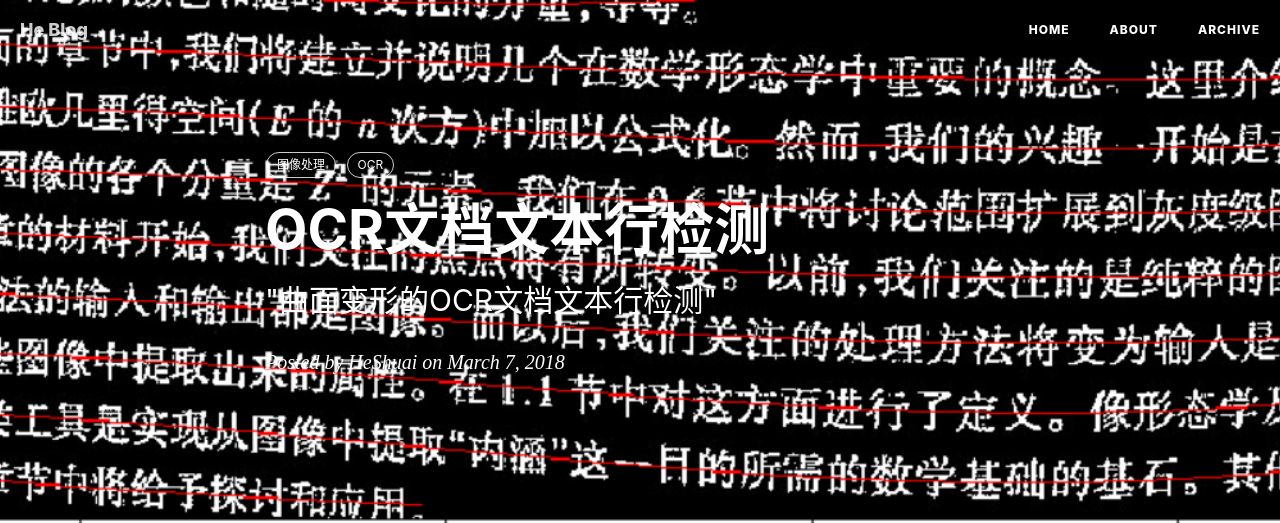
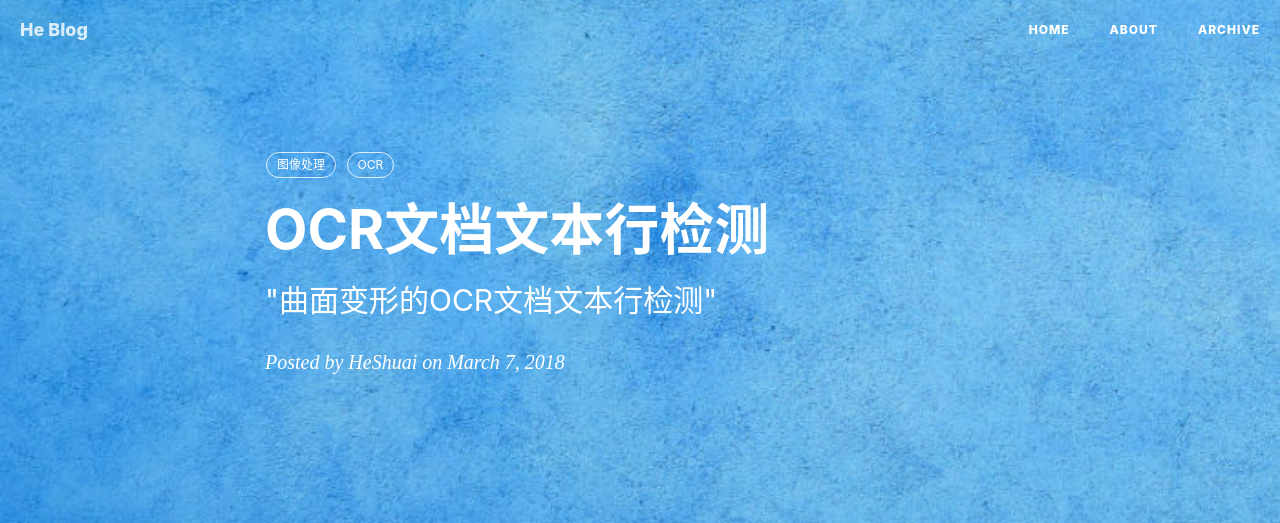
Before and after one commit to mightycatty/mightycatty.github.io, a Jekyll site: the page built from _posts/2018-03-07-OCR文档文本行检测.markdown, in a window 1280 px wide. Shown: the top 523 px of the page. Built offline with Jekyll 4.4.1, drawn with Linux system fonts in a browser that asks for light colours; nearby versions of some CDN libraries; comment, search, counter and statistics services are not loaded; grey boxes are pictures that could not be loaded.

Commit message:
new post

```diff
--- a/_posts/2018-01-02-OCR文档二值化.markdown
+++ b/_posts/2018-01-02-OCR文档二值化.markdown
@@ -4,7 +4,7 @@ title:      "OCR文档二值化算法"
 subtitle:   " \"手持设备拍照源的OCR文档二值化处理\""
 date:       2018-01-02 22:02:00
 author:     "HeShuai"
-header-img: "img/banner/ocr_binary.png"
+header-img: "img/banner/post-default.jpg"
 catalog: true
 tags:
     - 图像处理
--- a/_posts/2018-03-07-OCR文档文本行检测.markdown
+++ b/_posts/2018-03-07-OCR文档文本行检测.markdown
@@ -4,7 +4,7 @@ title:      "OCR文档文本行检测"
 subtitle:   " \"曲面变形的OCR文档文本行检测\""
 date:       2018-03-07 21:17:00
 author:     "HeShuai"
-header-img: "img/banner/textline_detection.png"
+header-img: "img/banner/post-default.jpg"
 catalog: true
 tags:
     - 图像处理
```
Also changed, not shown: img/banner/ocr_binary.jpg (added), img/banner/ocr_binary.png (deleted), img/banner/post-default.jpg (added).
